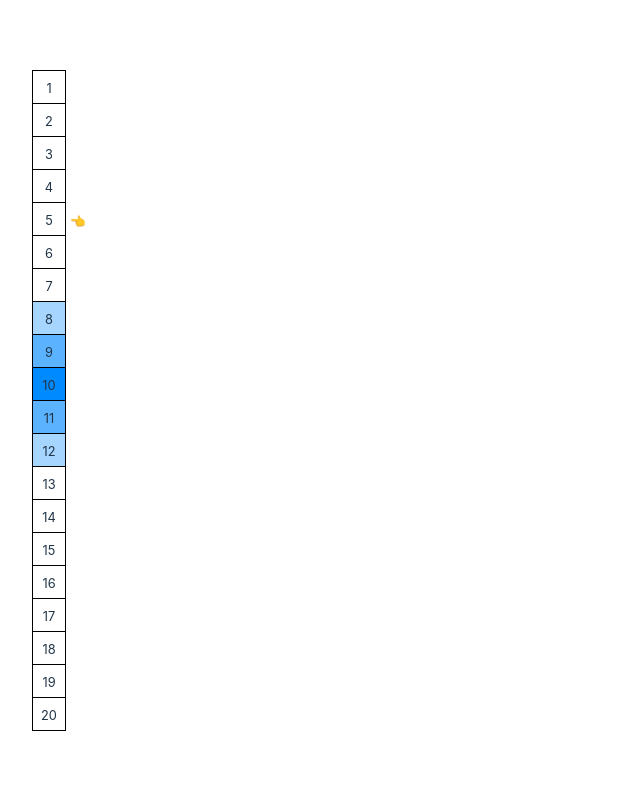
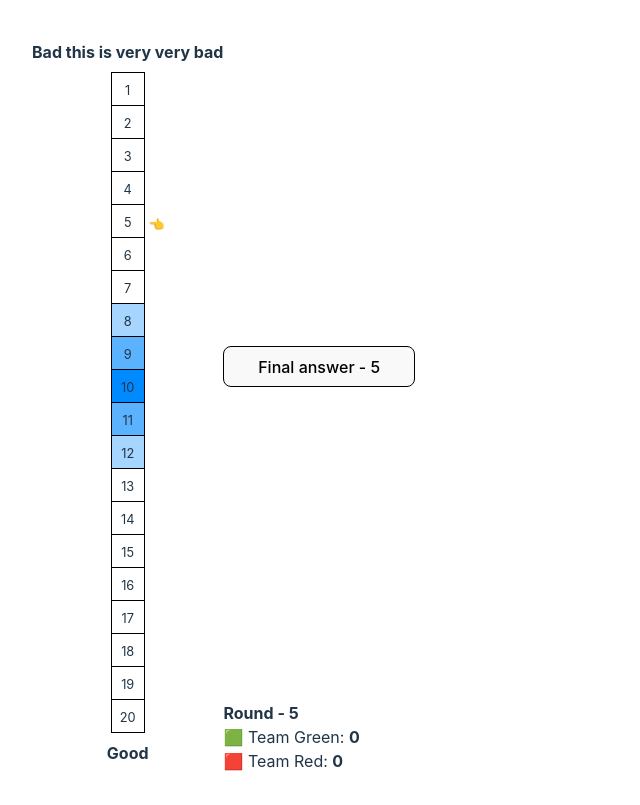
Before and after one commit to vitalybe/mindreader-game, a React (Vite) app: page / in a window 1280 px wide. Shown: the whole page, without its empty margins (0-640 px from the left). Built offline with nearby package versions, Linux system fonts and the light colour scheme.

Commit message:
basic game UI

```diff
--- a/src/App.tsx
+++ b/src/App.tsx
@@ -1,17 +1,35 @@
-import { useState } from 'react'
-import reactLogo from './assets/react.svg'
-import viteLogo from '/vite.svg'
-import './App.css'
-import {GuessingBar} from "./components/guessingBar.tsx";
+import { useState } from "react";
+import "./App.css";
+import { GuessingBar } from "./components/guessingBar.tsx";
+import styled from "styled-components";
+import { Score } from "./components/score.tsx";
+
+const View = styled.div`
+  display: grid;
+  grid-template-columns: 1fr 1fr;
+  grid-template-rows: 1fr auto;
+  align-items: center;
+
+`;
+
+const GuessingBarStyled = styled(GuessingBar)`
+  grid-row: span 2;
+`;
+
+const Button = styled.button`
+  border: 1px solid black;
+`;
 
 function App() {
-  const [count, setCount] = useState(0)
+  const [count, setCount] = useState(0);
 
   return (
-    <>
-      <GuessingBar />
-    </>
-  )
+    <View>
+      <GuessingBarStyled />
+      <Button>Final answer - 5</Button>
+      <Score />
+    </View>
+  );
 }
 
-export default App
+export default App;
--- a/src/components/guessingBar.tsx
+++ b/src/components/guessingBar.tsx
@@ -6,15 +6,27 @@ const HIT_PLUS_1_COLOR = "#5bb2ff";
 const HIT_PLUS_2_COLOR = "#a6d5ff";
 
 const View = styled.div`
+  display: flex;
+  flex-direction: column;
+  align-items: center;
+`;
+
+const Bar = styled.div`
   display: grid;
   grid-auto-flow: row;
   border: 1px solid black;
 `;
 
+const Label = styled.div`
+  padding: 0.5rem 0;
+  font-weight: bold;
+  text-align: center;
+`;
+
 const Number = styled.div<{ hitOffset: number }>`
   width: 1rem;
+  height: 1rem;
   padding: 0.5rem;
-  height: 1rem;
   font-size: 0.8rem;
   text-align: center;
 
@@ -41,16 +53,22 @@ const Hand = styled.div`
   left: 2.3rem;
 `;
 
-interface Props {}
+interface Props {
+  className?: string;
+}
 
 export function GuessingBar(props: Props) {
   const numbers = Array.from(Array(MAX_VALUE).keys()).map((i) => i + 1);
 
+  const startLabel = "Bad this is very very bad";
+  const endLabel = "Good";
   const realNumber = 10;
   const guessedNumber = 5;
 
   return (
-    <View>
+    <View className={props.className}>
+      <Label>{startLabel}</Label>
+      <Bar>
         {numbers.map((i) => {
           return (
             <>
@@ -61,6 +79,8 @@ export function GuessingBar(props: Props) {
             </>
           );
         })}
+      </Bar>
+      <Label>{endLabel}</Label>
     </View>
   );
 }
--- /dev/null
+++ b/src/components/score.tsx
@@ -0,0 +1,30 @@
+import styled from "styled-components";
+
+const View = styled.div``;
+
+const Title = styled.div`
+  font-weight: bold;
+`;
+
+const Team = styled.div``;
+
+interface Props {
+  className?: string;
+}
+
+export function Score(props: Props) {
+  const team1Score = 0;
+  const team2Score = 0;
+
+  return (
+    <View className={props.className}>
+      <Title>Round - 5</Title>
+      <Team>
+        🟩 Team Green: <b>{team1Score}</b>
+      </Team>
+      <Team>
+        🟥 Team Red: <b>{team2Score}</b>
+      </Team>
+    </View>
+  );
+}
```
Also changed, not shown: .eslintrc.cjs. Lines whose indentation alone changed are shown as unchanged.
